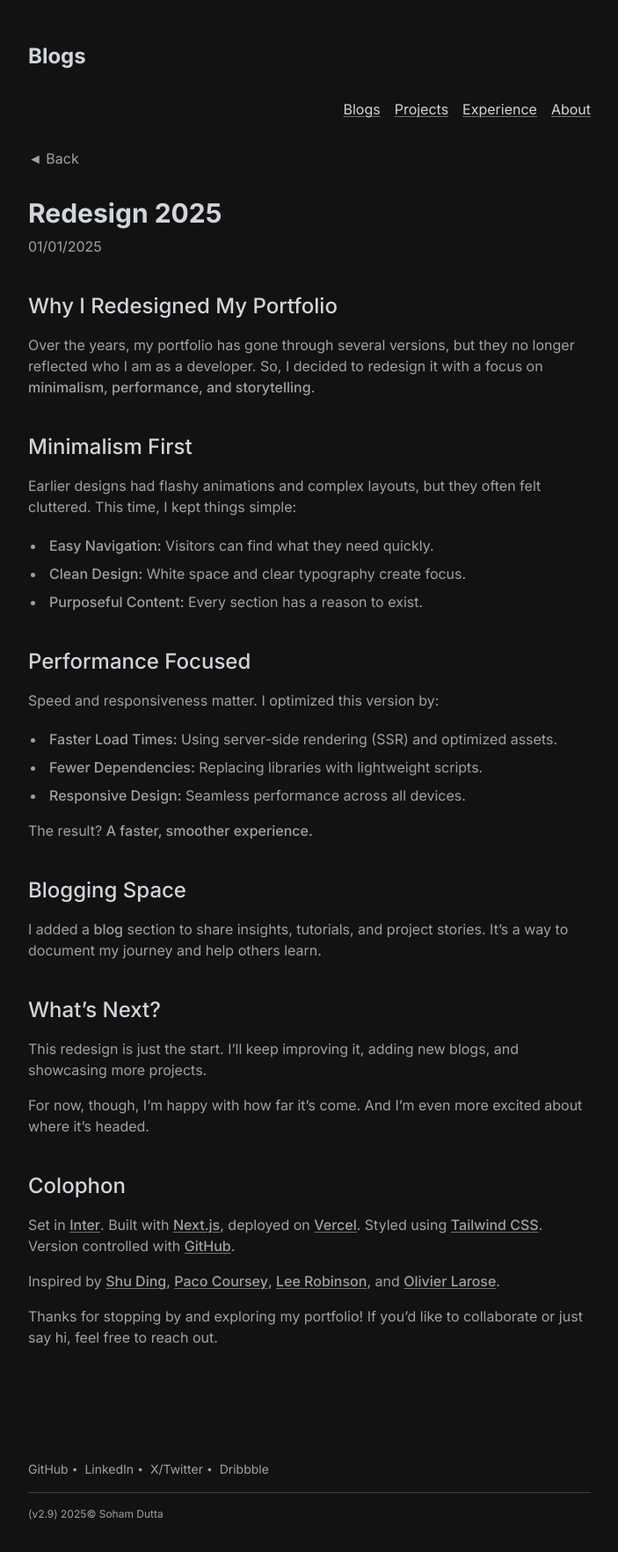
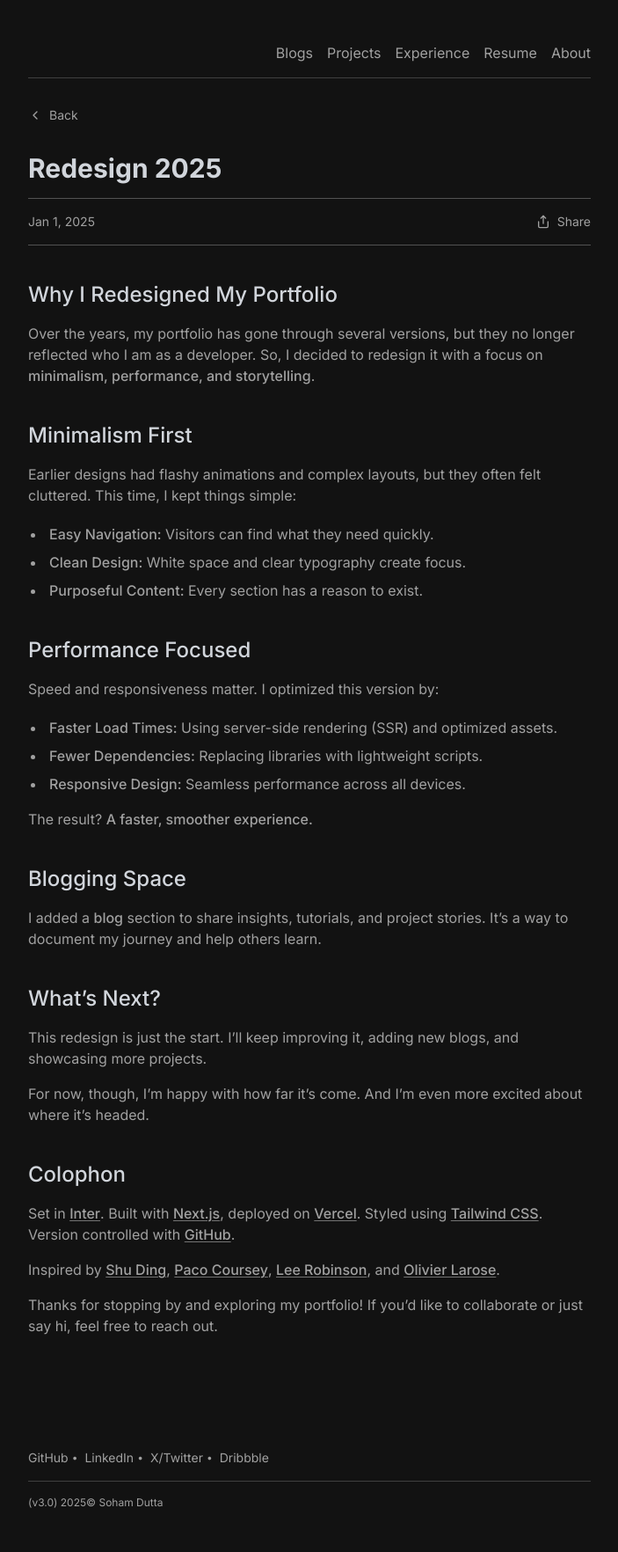
Before and after one commit to shm-dtt/portfolio-v2, a Next.js app: page /blogs/redesign-2025 in a window 1280 px wide. Shown: the top 1764 px of the page at 88% size, without its empty margins (288-991 px from the left). Built offline with nearby package versions, Linux system fonts and the light colour scheme.

Commit message:
Blog page UI, Navbar UI changes (#6)
* Added lucide, reorganizing components

* new component added

* title fixes

* main page changes and navbar changes

---------

Co-authored-by: shm-dsgn <77527904+shm-dsgn@users.noreply.github.com>

```diff
--- a/app/blogs/page.tsx
+++ b/app/blogs/page.tsx
@@ -23,7 +23,7 @@ export default async function Blog() {
   // Sort posts by date and group by year
   const groupedPosts = posts.reduce(
     (groups: Record<number, BlogPost[]>, post) => {
-      const date = parse(post.metadata.date, "dd/MM/yyyy", new Date());
+      const date = parse(post.metadata.date, "dd-MM-yyyy", new Date());
       const year = date.getFullYear();
 
       if (!groups[year]) {
@@ -44,8 +44,8 @@ export default async function Blog() {
   // For each year, sort posts in descending order
   sortedYears.forEach((year) => {
     groupedPosts[year].sort((a, b) => {
-      const dateA = parse(a.metadata.date, "dd/MM/yyyy", new Date());
-      const dateB = parse(b.metadata.date, "dd/MM/yyyy", new Date());
+      const dateA = parse(a.metadata.date, "dd-MM-yyyy", new Date());
+      const dateB = parse(b.metadata.date, "dd-MM-yyyy", new Date());
       return compareDesc(dateA, dateB);
     });
   });
@@ -60,7 +60,7 @@ export default async function Blog() {
               {groupedPosts[year].map((post) => {
                 const date = parse(
                   post.metadata.date,
-                  "dd/MM/yyyy",
+                  "dd-MM-yyyy",
                   new Date(),
                 );
                 const formattedDate = date.toLocaleDateString("en-IN", {
--- a/app/blogs/redesign-2025/page.mdx
+++ b/app/blogs/redesign-2025/page.mdx
@@ -1,22 +1,16 @@
 {/* Metadata and imports */}
-import BackButton from '@/components/ui/BackButton';
+import BlogHeader from '@/components/ui/BlogHeader';
+
 export const metadata = {
-title: 'Redesign 2025',
-alternates: {
-canonical: '/blogs/redesign-2025',
-},
-date: '01/01/2025',
+  title: "Redesign 2025",
+  alternates: {
+    canonical: "/blogs/redesign-2025",
+  },
+  date: "01-01-2025",
 };
 
-<BackButton />
+<BlogHeader title={metadata.title} date={metadata.date} link={metadata.alternates.canonical}/>
 
-{/* Blog starts from here ->-> */}
-
-# Redesign 2025
-
-<p className="text-neutral-400 mb-8 mt-2">
-  {metadata.date}
-</p>
 ## Why I Redesigned My Portfolio
 
 Over the years, my portfolio has gone through several versions, but they no longer reflected who I am as a developer. So, I decided to redesign it with a focus on **minimalism, performance, and storytelling**.
@@ -53,10 +47,8 @@ For now, though, I’m happy with how far it’s come. And I’m even more excit
 
 Set in **[Inter](https://rsms.me/inter/)**. Built with **[Next.js](https://nextjs.org/)**, deployed on **[Vercel](https://vercel.com/)**. Styled using **[Tailwind CSS](https://tailwindcss.com/blog/tailwindcss-v4-beta)**. Version controlled with **[GitHub](https://github.com/)**.
 
-
 Inspired by **[Shu Ding](https://shud.in/)**, **[Paco
 Coursey](https://paco.me/)**, **[Lee Robinson](https://leerob.com/)**, and
 **[Olivier Larose](https://www.olivierlarose.com/)**.
 
-
 Thanks for stopping by and exploring my portfolio! If you’d like to collaborate or just say hi, feel free to reach out.
--- a/app/blogs/spotify-playing-component/page.mdx
+++ b/app/blogs/spotify-playing-component/page.mdx
@@ -1,5 +1,5 @@
 {/* Metadata and imports */}
-import BackButton from '@/components/ui/BackButton';
+import BlogHeader from '@/components/ui/BlogHeader';
 import playing from './playing.png';
 import info from './info.png';
 import Image from 'next/image';
@@ -9,16 +9,10 @@ export const metadata = {
   alternates: {
     canonical: "/blogs/spotify-playing-component",
   },
-  date: "13/04/2025",
+  date: "13-04-2025",
 };
 
-<BackButton />
-
-{/* Blog starts from here ->-> */}
-
-# Building a real time Spotify "Now Playing" Component
-
-<p className="text-neutral-400 mb-8 mt-2">{metadata.date}</p>
+<BlogHeader title={metadata.title} date={metadata.date} link={metadata.alternates.canonical}/>
 
 As a music enthusiast and developer, I wanted to share my current music taste with visitors to my personal website. In this blog post, I'll walk through how I built a real-time "Now Playing" Spotify integration for my Next.js website.
 
@@ -384,12 +378,22 @@ Here are the two states of the component:
 
 <br />
 <div className="rounded-md p-2 bg-neutral-800 text-xs flex flex-col gap-3 items-center text-neutral-400">
-  <Image src={playing} alt="Playing State" className="rounded-md" loading="lazy" />
+  <Image
+    src={playing}
+    alt="Playing State"
+    className="rounded-md"
+    loading="lazy"
+  />
   <p>Fig 1: Component when songs are playing</p>
 </div>
 <br />
 <div className="rounded-md p-2 bg-neutral-800 text-xs flex flex-col gap-3 items-center text-neutral-400">
-  <Image src={info} alt="Not Playing State" className="rounded-md" loading="lazy" />
+  <Image
+    src={info}
+    alt="Not Playing State"
+    className="rounded-md"
+    loading="lazy"
+  />
   <p>Fig 2: Component when no songs are playing</p>
 </div>
 <br />
--- a/app/page.tsx
+++ b/app/page.tsx
@@ -9,14 +9,14 @@ export default function Home() {
       <main className="flex flex-col my-4">
         <section className="flex flex-col z-1 py-8">
           <div className="flex flex-col gap-8">
-            <p>
-              Hi, I&apos;m {Data.firstName}, a developer and designer residing
-              in Bengaluru, passionate about crafting seamless, user-centric
-              solutions and exceptional web experiences.
+            <p>Hi, I&apos;m {Data.firstName}.
+              <br />
+              A developer and designer residing in Bengaluru, passionate about
+              crafting seamless, user-centric solutions and exceptional web
+              experiences.
             </p>
             <p>
-              I earned my BTech degree in Computer Science from KIIT University
-              in 2024, joined{" "}
+              I started my journey at{" "}
               <Link
                 href={Data.currentCompanyLink}
                 target="_blank"
@@ -25,23 +25,12 @@ export default function Home() {
               >
                 {Data.currentCompany}
               </Link>{" "}
-              as a SDE Intern in 2023 and currently working as a{" "}
+              as an SDE Intern in 2023 and now work as an{" "}
               <span className="font-normal">{Data.position}</span>.
             </p>
 
             <p>
-              Feel free to check out my{" "}
-              <Link
-                href="https://drive.google.com/file/d/1-1-9ht1R1086T9KF3m0Ooy4swHL-NFPv/view"
-                target="_blank"
-                className="my-underline"
-                aria-label="View my resume"
-              >
-                Resume
-              </Link>.
-            </p>
-            <p>
-              And reach out to me via{" "}
+              Reach out to me via{" "}
               <Link
                 href={`mailto:${Data.email}`}
                 className="my-underline"
--- a/components/layout/Footer.tsx
+++ b/components/layout/Footer.tsx
@@ -31,9 +31,7 @@ export default async function Footer() {
         ))}
       </nav>
 
-      <div className="flex justify-center">
-        <div className="border-t-[0.25px] transition-all duration-700 ease-in-out w-full border-neutral-700"></div>
-      </div>
+      <hr className=" border-neutral-700"></hr>
 
       <section className="text-neutral-400 text-xs">
         <div>
--- a/components/layout/Navbar.tsx
+++ b/components/layout/Navbar.tsx
@@ -23,7 +23,7 @@ const Navbar: React.FC = () => {
   const pathname = usePathname();
 
   const isActive = (route: string) =>
-    pathname === route ? "text-neutral-400 " : "my-underline";
+    pathname === route ? "text-white" : "text-neutral-400";
 
   const beautifyPathname = (path: string) => {
     if (path === "/") return "About";
@@ -37,32 +37,41 @@ const Navbar: React.FC = () => {
 
   return (
     <div>
-      <p className="text-2xl font-bold my-8">{beautifyPathname(pathname)}</p>
+      {/* <p className="text-2xl font-bold my-8">{beautifyPathname(pathname)}</p> */}
       <div className="flex justify-end" role="navigation">
         <nav className="flex gap-4">
           <Link
             href="/blogs"
-            className={`hover:text-neutral-400  ${isActive("/blogs")}`}
+            className={`${isActive("/blogs")}`}
           >
             Blogs
           </Link>
           <Link
             href="/projects"
-            className={`hover:text-neutral-400  ${isActive("/projects")}`}
+            className={`${isActive("/projects")}`}
           >
             Projects
           </Link>
           <Link
             href="/experience"
-            className={`hover:text-neutral-400  ${isActive("/experience")}`}
+            className={`${isActive("/experience")}`}
           >
             Experience
           </Link>
-          <Link href="/" className={`hover:text-neutral-400  ${isActive("/")}`}>
+          <Link
+            href="https://drive.google.com/file/d/1-1-9ht1R1086T9KF3m0Ooy4swHL-NFPv/view"
+            target="_blank"
+            rel="noopener noreferrer"
+            className={`${isActive("/resume")}`}
+          >
+            Resume
+          </Link>
+          <Link href="/" className={`${isActive("/")}`}>
             About
           </Link>
         </nav>
       </div>
+      <hr className="mt-4 mb-8 border-neutral-700"></hr>
     </div>
   );
 };
--- a/components/ui/BackButton.tsx
+++ /dev/null
@@ -1,18 +0,0 @@
-import Link from "next/link";
-
-/**
- * BackButton component renders a button that navigates back to the blogs page.
- * The button has a custom style and changes color on hover.
- *
- * @returns {JSX.Element} The BackButton component.
- */
-
-const BackButton: React.FC = () => {
-  return (
-    <button className="my-8 text-neutral-400 hover:text-white">
-      <Link href="/blogs">◄ Back</Link>
-    </button>
-  );
-};
-
-export default BackButton;
--- /dev/null
+++ b/components/ui/BlogHeader.tsx
@@ -0,0 +1,62 @@
+"use client"
+
+import { ChevronLeft, Share } from "lucide-react";
+import Link from "next/link";
+
+interface BlogHeaderProps {
+  title: string;
+  date: string;
+  link: string;
+}
+
+const BlogHeader: React.FC<BlogHeaderProps> = ({ title, date, link }) => {
+
+  const handleShare = async () => {
+    try {
+      await navigator.share({
+        title: title,
+        text: `${title} by Soham Dutta`,
+        url: link,
+      });
+    } catch (err) {
+      console.log(`Error: ${err}`);
+    }
+  };
+
+  console.log(title);
+  return (
+    <div>
+      <Link
+        href="/blogs"
+        className="my-8 flex flex-row text-sm items-center gap-2 text-neutral-400 hover:text-white"
+      >
+        <ChevronLeft size={16} /> Back
+      </Link>
+
+      <h1 className="font-bold text-3xl">{title}</h1>
+
+      <hr className="my-4 border-neutral-600"></hr>
+      <div className="flex flex-row items-center justify-between gap-1 text-sm text-neutral-400">
+        <p>
+          {new Date(date.split("-").reverse().join("-")).toLocaleDateString(
+            "en-US",
+            {
+              year: "numeric",
+              month: "short",
+              day: "numeric",
+            }
+          )}
+        </p>
+        {/* •
+        <p>3min read</p> */}
+        <button onClick={handleShare} className=" cursor-pointer flex flex-row text-sm items-center gap-2 text-neutral-400 hover:text-white">
+        <Share size={16}/> Share
+        </button>
+      </div>
+
+      <hr className="mt-4 mb-8 border-neutral-600"></hr>
+    </div>
+  );
+};
+
+export default BlogHeader;
--- a/package.json
+++ b/package.json
@@ -1,6 +1,6 @@
 {
   "name": "portfolio-v2",
-  "version": "2.9",
+  "version": "3.0",
   "private": true,
   "scripts": {
     "dev": "next dev --turbopack",
@@ -16,6 +16,7 @@
     "@vercel/speed-insights": "^1.1.0",
     "date-fns": "^4.1.0",
     "gsap": "^3.12.5",
+    "lucide-react": "^0.503.0",
     "next": "^15.3.0",
     "query-string": "^9.0.0",
     "react": "^19.1.0",
--- a/utils/my-data.ts
+++ b/utils/my-data.ts
@@ -1,5 +1,5 @@
 export const Data = {
-  version: "v2.9",
+  version: "v3.0",
   firstName: "Soham",
   lastName: "Dutta",
   year: new Date().getFullYear(),
```
Also changed, not shown: components/ui/HoverButton.tsx (+0 -11 lines), 1 other file (tests, documents, lock files or other folders).
